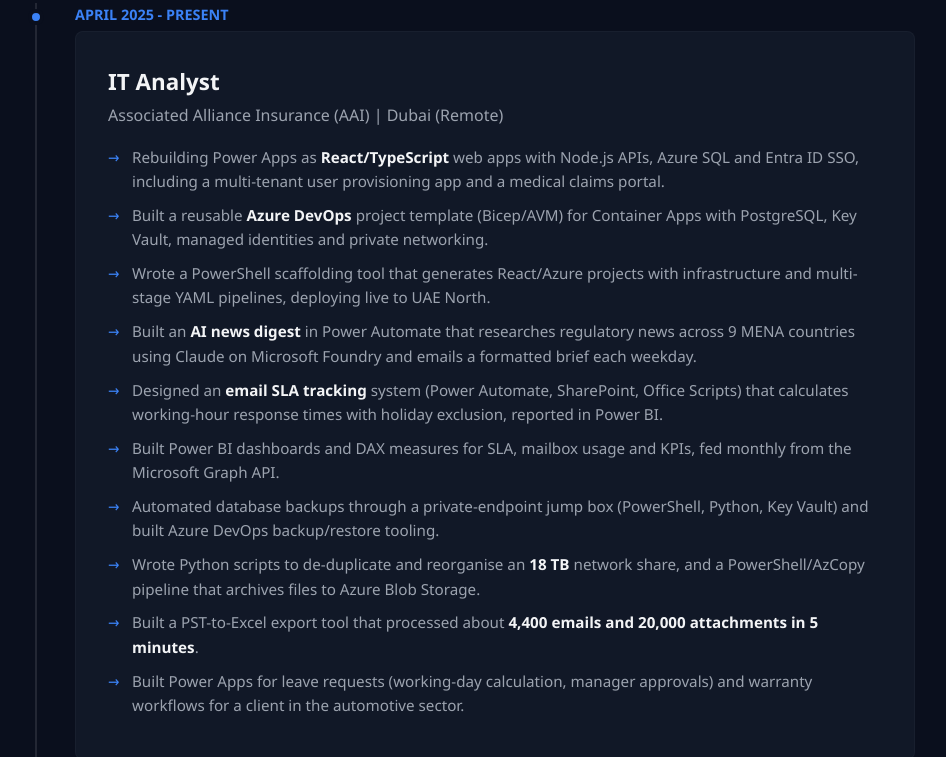
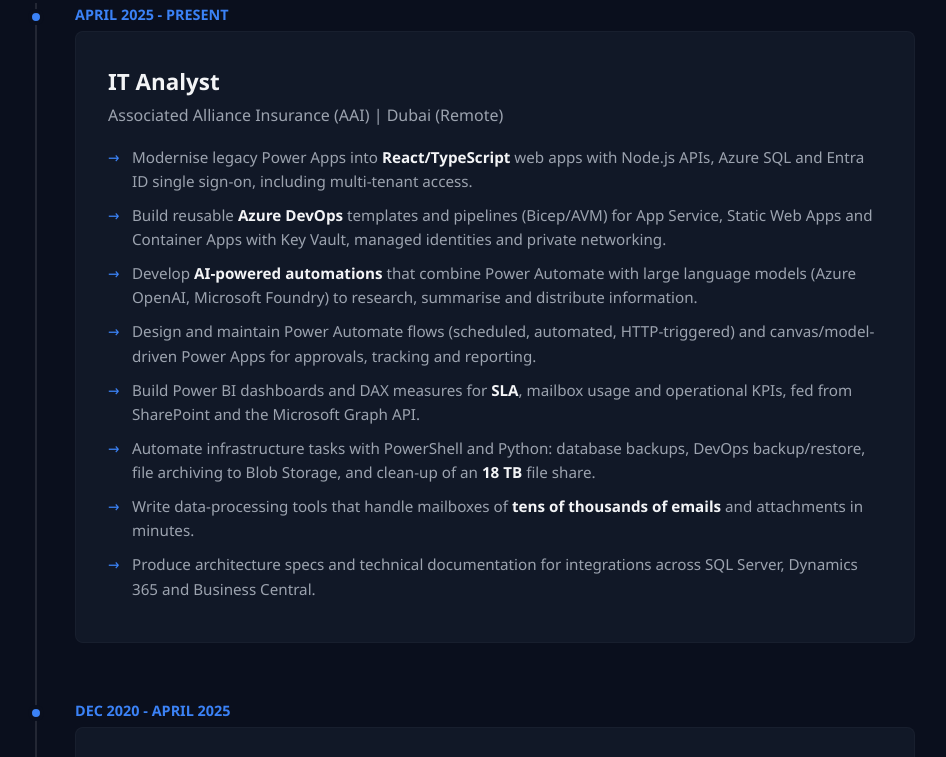
Before and after one commit to charlygresto/about, a plain HTML site: page index.html in a window 1280 px wide. Shown: the part 1040-1797 px from the top of the page, without its empty margins (175-1121 px from the left). Drawn offline with Linux system fonts and the light colour scheme.

Commit message:
Update index.html

```diff
--- a/index.html
+++ b/index.html
@@ -663,16 +663,14 @@
                         <h3>IT Analyst</h3>
                         <h4>Associated Alliance Insurance (AAI) | Dubai (Remote)</h4>
                         <ul>
-                            <li>Rebuilding Power Apps as <strong>React/TypeScript</strong> web apps with Node.js APIs, Azure SQL and Entra ID SSO, including a multi-tenant user provisioning app and a medical claims portal.</li>
-                            <li>Built a reusable <strong>Azure DevOps</strong> project template (Bicep/AVM) for Container Apps with PostgreSQL, Key Vault, managed identities and private networking.</li>
-                            <li>Wrote a PowerShell scaffolding tool that generates React/Azure projects with infrastructure and multi-stage YAML pipelines, deploying live to UAE North.</li>
-                            <li>Built an <strong>AI news digest</strong> in Power Automate that researches regulatory news across 9 MENA countries using Claude on Microsoft Foundry and emails a formatted brief each weekday.</li>
-                            <li>Designed an <strong>email SLA tracking</strong> system (Power Automate, SharePoint, Office Scripts) that calculates working-hour response times with holiday exclusion, reported in Power BI.</li>
-                            <li>Built Power BI dashboards and DAX measures for SLA, mailbox usage and KPIs, fed monthly from the Microsoft Graph API.</li>
-                            <li>Automated database backups through a private-endpoint jump box (PowerShell, Python, Key Vault) and built Azure DevOps backup/restore tooling.</li>
-                            <li>Wrote Python scripts to de-duplicate and reorganise an <strong>18 TB</strong> network share, and a PowerShell/AzCopy pipeline that archives files to Azure Blob Storage.</li>
-                            <li>Built a PST-to-Excel export tool that processed about <strong>4,400 emails and 20,000 attachments in 5 minutes</strong>.</li>
-                            <li>Built Power Apps for leave requests (working-day calculation, manager approvals) and warranty workflows for a client in the automotive sector.</li>
+                            <li>Modernise legacy Power Apps into <strong>React/TypeScript</strong> web apps with Node.js APIs, Azure SQL and Entra ID single sign-on, including multi-tenant access.</li>
+                            <li>Build reusable <strong>Azure DevOps</strong> templates and pipelines (Bicep/AVM) for App Service, Static Web Apps and Container Apps with Key Vault, managed identities and private networking.</li>
+                            <li>Develop <strong>AI-powered automations</strong> that combine Power Automate with large language models (Azure OpenAI, Microsoft Foundry) to research, summarise and distribute information.</li>
+                            <li>Design and maintain Power Automate flows (scheduled, automated, HTTP-triggered) and canvas/model-driven Power Apps for approvals, tracking and reporting.</li>
+                            <li>Build Power BI dashboards and DAX measures for <strong>SLA</strong>, mailbox usage and operational KPIs, fed from SharePoint and the Microsoft Graph API.</li>
+                            <li>Automate infrastructure tasks with PowerShell and Python: database backups, DevOps backup/restore, file archiving to Blob Storage, and clean-up of an <strong>18 TB</strong> file share.</li>
+                            <li>Write data-processing tools that handle mailboxes of <strong>tens of thousands of emails</strong> and attachments in minutes.</li>
+                            <li>Produce architecture specs and technical documentation for integrations across SQL Server, Dynamics 365 and Business Central.</li>
                         </ul>
                     </div>
                 </div>
```
